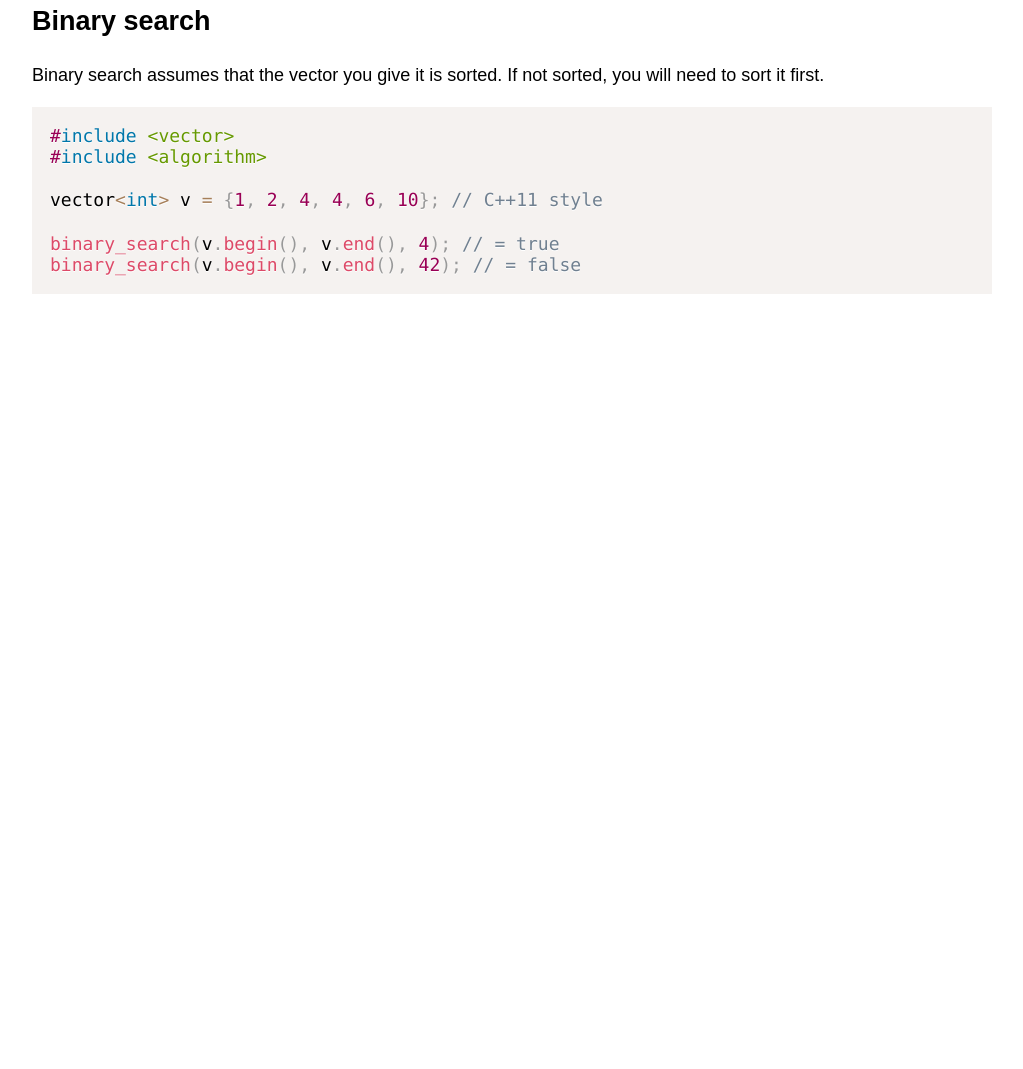
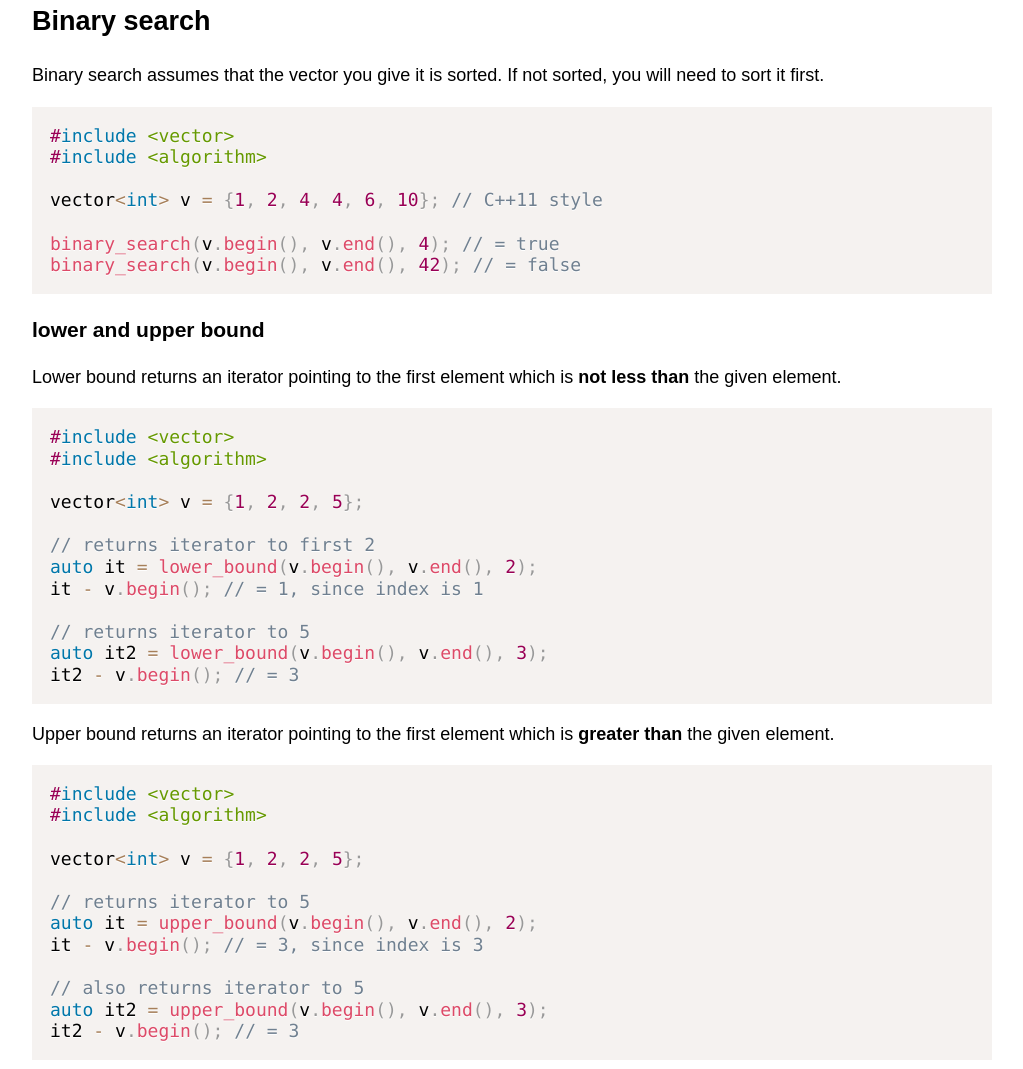
Before and after one commit to polybuildr/code-quickref, a website: page public/cpp.html in a window 1280 px wide. Shown: the part 6978-8047 px from the top of the page, without its empty margins (128-1151 px from the left). Before the commit the page ends 7281 px from the top, so only its background shows below. Drawn offline with Linux system fonts and the light colour scheme.

Commit message:
Add section on lower_bound and upper_bound
While it may be complex, it is still somewhat necessary.

```diff
--- a/public/cpp.html
+++ b/public/cpp.html
@@ -285,6 +285,35 @@ vector&lt;int&gt; v = {1, 2, 4, 4, 6, 10}; // C++11 style
 binary_search(v.begin(), v.end(), 4); // = true
 binary_search(v.begin(), v.end(), 42); // = false
 </code></pre>
+<h3 id="lower-and-upper-bound">lower and upper bound</h3>
+<p>Lower bound returns an iterator pointing to the first element which is <strong>not less than</strong> the given element.</p>
+<pre><code class="lang-cpp">#include &lt;vector&gt;
+#include &lt;algorithm&gt;
+
+vector&lt;int&gt; v = {1, 2, 2, 5};
+
+// returns iterator to first 2
+auto it = lower_bound(v.begin(), v.end(), 2);
+it - v.begin(); // = 1, since index is 1
+
+// returns iterator to 5
+auto it2 = lower_bound(v.begin(), v.end(), 3);
+it2 - v.begin(); // = 3
+</code></pre>
+<p>Upper bound returns an iterator pointing to the first element which is <strong>greater than</strong> the given element.</p>
+<pre><code class="lang-cpp">#include &lt;vector&gt;
+#include &lt;algorithm&gt;
+
+vector&lt;int&gt; v = {1, 2, 2, 5};
+
+// returns iterator to 5
+auto it = upper_bound(v.begin(), v.end(), 2);
+it - v.begin(); // = 3, since index is 3
+
+// also returns iterator to 5
+auto it2 = upper_bound(v.begin(), v.end(), 3);
+it2 - v.begin(); // = 3
+</code></pre>
 
         </div>
     <script src="js/prism.js" charset="utf-8"></script>
```
Also changed, not shown: pages/cpp.md (+36 -0 lines).
